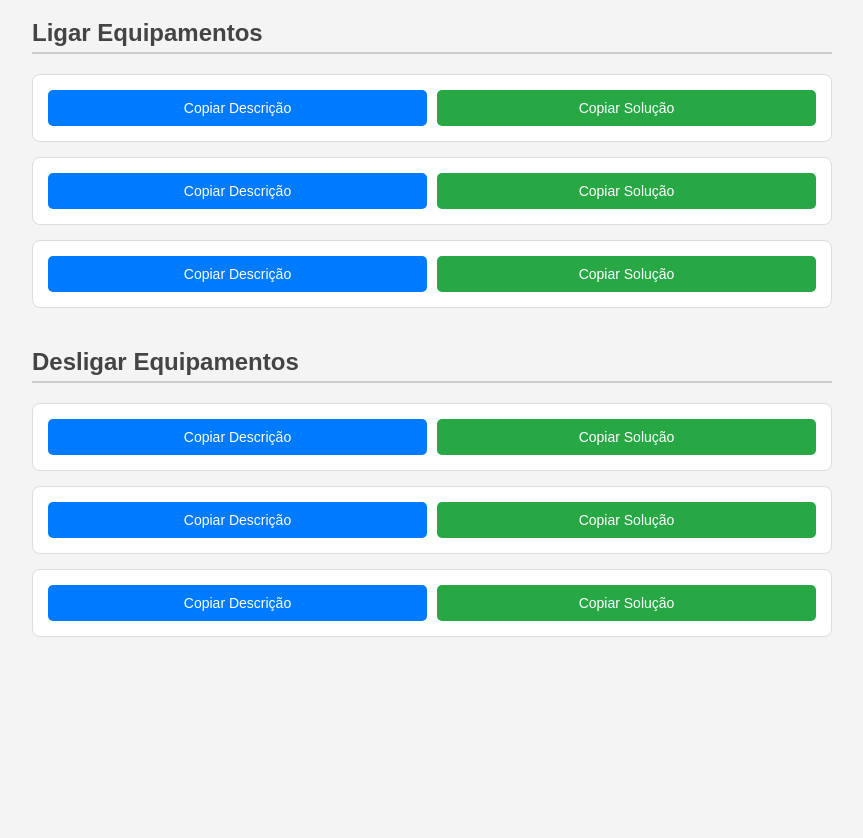
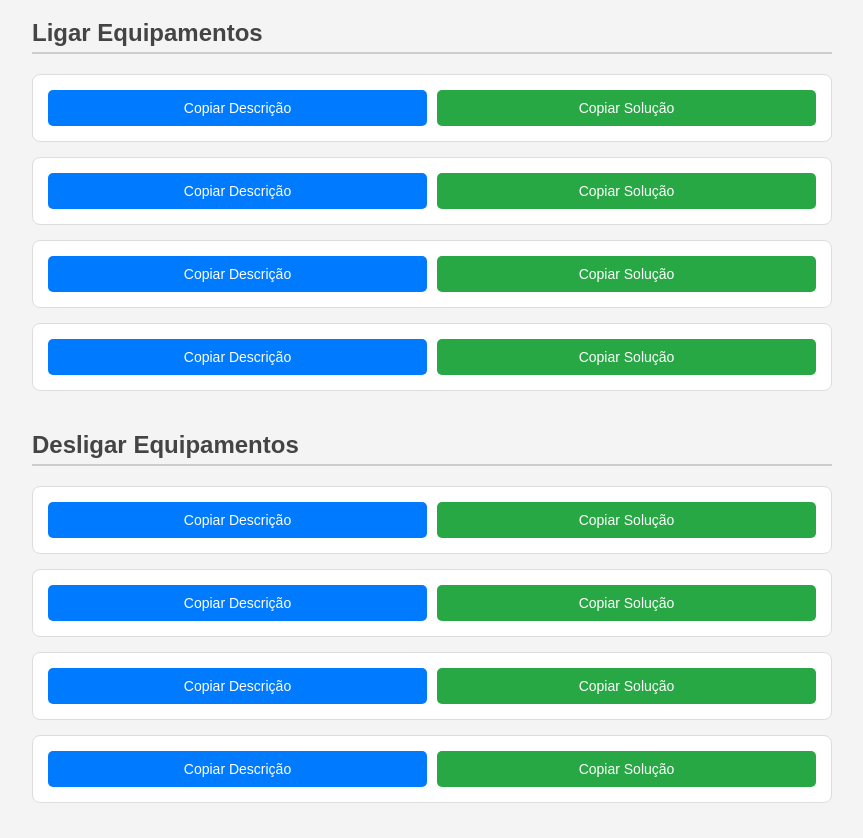
Before and after one commit to contateste1DCF/chamados-museu-da-industria, a plain HTML site: page index.html in a window 1280 px wide. Shown: the part 99-937 px from the top of the page, without its empty margins (208-1071 px from the left). Before the commit the page ends 800 px from the top, so only its background shows below. Drawn offline with Linux system fonts and the light colour scheme.

Commit message:
Standardize button groups and CSS styles
Refactor button groups and styles for consistency.

```diff
--- a/index.html
+++ b/index.html
@@ -66,55 +66,57 @@
 </style>
 </head>
 <body>
-
 <h1>Chamados GLPI</h1>
-
 <h2>Ligar Equipamentos</h2>
-
 <div class="chamado">
 <div class="btn-group">
 <button class="btn-desc" data-copy="tablet, computadores e tvs">Copiar Descrição</button>
 <button class="btn-sol" data-copy="Equipamentos da recepção foram todos ligados">Copiar Solução</button>
 </div>
 </div>
-
 <div class="chamado">
 <div class="btn-group">
 <button class="btn-desc" data-copy="disjuntores, iluminação cênica, ar condicionados projetor, tv's, sistema de som">Copiar Descrição</button>
 <button class="btn-sol" data-copy="Exposição do Futuro das Profissões ligada e verificada">Copiar Solução</button>
 </div>
 </div>
-
 <div class="chamado">
 <div class="btn-group">
 <button class="btn-desc" data-copy="disjuntores, iluminação cênica, ar condicionados projetor, tv's, sistema de som">Copiar Descrição</button>
 <button class="btn-sol" data-copy="Exposição do café ligada e verificada">Copiar Solução</button>
 </div>
 </div>
-
+<div class="chamado">
+<div class="btn-group">
+<button class="btn-desc" data-copy="ar condicionados, iluminação ambiente, projetor, notebook">Copiar Descrição</button>
+<button class="btn-sol" data-copy="Todos os equipamentos do salão do algodão foram ligados com sucesso.">Copiar Solução</button>
+</div>
+</div>
 <h2>Desligar Equipamentos</h2>
-
 <div class="chamado">
 <div class="btn-group">
 <button class="btn-desc" data-copy="tablet, computadores e tvs">Copiar Descrição</button>
 <button class="btn-sol" data-copy="Equipamentos da recepção foram todos desligados">Copiar Solução</button>
 </div>
 </div>
-
 <div class="chamado">
 <div class="btn-group">
 <button class="btn-desc" data-copy="disjuntores, iluminação cênica, ar condicionados projetor, tv's, sistema de som">Copiar Descrição</button>
 <button class="btn-sol" data-copy="Exposição do Futuro das Profissões desligada e verificada">Copiar Solução</button>
 </div>
 </div>
-
 <div class="chamado">
 <div class="btn-group">
 <button class="btn-desc" data-copy="disjuntores, iluminação cênica, ar condicionados projetor, tv's, sistema de som">Copiar Descrição</button>
 <button class="btn-sol" data-copy="Exposição do café desligada e verificada">Copiar Solução</button>
 </div>
 </div>
-
+<div class="chamado">
+<div class="btn-group">
+<button class="btn-desc" data-copy="ar condicionados, iluminação ambiente, projetor, notebook">Copiar Descrição</button>
+<button class="btn-sol" data-copy="Todos os equipamentos do salão do algodão foram desligados com sucesso.">Copiar Solução</button>
+</div>
+</div>
 <script>
 document.querySelectorAll('button[data-copy]').forEach(botao => {
 botao.addEventListener('click', () => {
@@ -132,6 +134,5 @@ document.querySelectorAll('button[data-copy]').forEach(botao => {
 });
 });
 </script>
-
 </body>
 </html>
```
Lines whose indentation alone changed are shown as unchanged.
